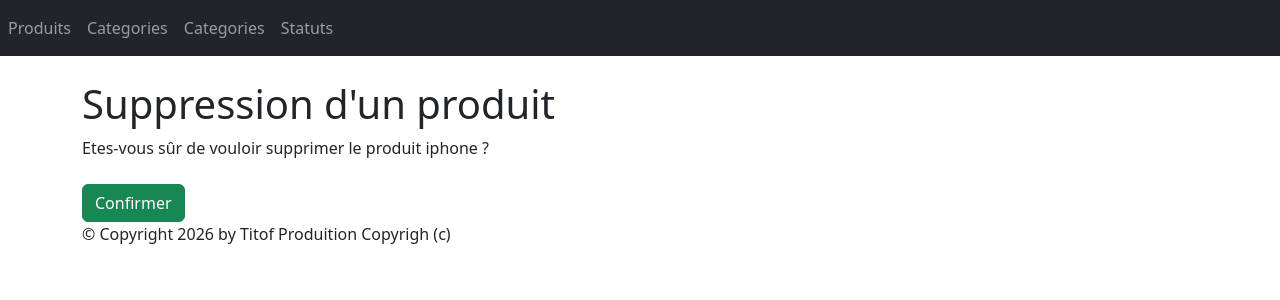
After one commit to NolhanDolou/TutoDjango-DOLOU, a Django app: page /monApp/produit/2/delete/ in a window 1280 px wide. The commit adds this page. Shown: the top 300 px of the page. Run offline with Django 5.2, Linux system fonts and the light colour scheme; data comes from the database, SQL or seed files in the repository; both versions use the stored data as it was after the commit; some libraries are stand-ins or nearby versions.

Commit message:
suppression

```diff
--- /dev/null
+++ b/monProj/monApp/templates/monApp/delete_produit.html
@@ -0,0 +1,9 @@
+{% extends 'monApp/base.html' %}
+{% block contenu %}
+<h1> Suppression d'un produit </h1>
+<form action="" method="post" >
+{% csrf_token %}
+<p>Etes-vous sûr de vouloir supprimer le produit {{ object.intituleProd }} ?</p>
+<button type="submit" class="btn btn-success mt-2">Confirmer</button>
+</form>
+{% endblock %}
--- a/monProj/monApp/templates/monApp/detail_produit.html
+++ b/monProj/monApp/templates/monApp/detail_produit.html
@@ -11,6 +11,7 @@
     <li>Catégorie : {{ prdt.categorie }} </li>
     <li>Statut : {{ prdt.statut}}</li>
     <li>Modifier : <a href="{% url 'modificationProduit' prdt.refProd %}">modifier</a></li>
+    <li>Supprimer : <a href="{% url 'suppressionProduit' prdt.refProd %}">Supprimer</a></li>
     <a href="{% url 'listProduits' %}">Retour à la liste des produits</a>
 </ul>
 {% endblock %}
--- a/monProj/monApp/templates/monApp/list_produits.html
+++ b/monProj/monApp/templates/monApp/list_produits.html
@@ -15,6 +15,7 @@
             <th>Statut</th>
             <th>Détail</th>
             <th>Modifier</th>
+            <th>Supprimer</th>
         </thead>
         <tbody>
             {% for prdt in produits %}
@@ -27,6 +28,7 @@
                     <td>{{ prdt.statut }} </td>
                     <td><a href="{% url 'detailProduit' prdt.refProd %}">{{ prdt.refProd }}</a></td>
                     <td><a href="{% url 'modificationProduit' prdt.refProd %}">modifier</a></td>
+                    <td><a href="{% url 'suppressionProduit' prdt.refProd %}">supprimer</a></td>
                 </tr>
             {% endfor %}
         </tbody>
--- a/monProj/monApp/urls.py
+++ b/monProj/monApp/urls.py
@@ -19,6 +19,9 @@ urlpatterns = [
     path('produits/',views.ProduitListView.as_view(),name='listProduits'),
     path("produit/<int:pk>/",views.ProduitDetailView.as_view(), name='detailProduit'),
     #path('produits/',views.ListProduits ,name='produits'),
+    path("produit/",views.ProduitCreateView.as_view(), name="creationProduit"),
+    path("produit/<pk>/update/",views.ProduitUpdateView.as_view(), name="modificationProduit"),
+    path("produit/<pk>/delete/",views.ProduitDeleteView.as_view(), name="suppressionProduit"),
 
     path("categories/", views.CategorieListView.as_view(), name="ListeCategories"),
     path("categorie/<int:pk>/",views.CategorieDetailView.as_view(), name='detailCategorie'),
@@ -31,7 +34,6 @@ urlpatterns = [
     path("statuts/", views.StatutListView.as_view(), name="ListeStatuts"),
     path("statut/<int:pk>/",views.StatutDetailView.as_view(), name='detailStatut'),
     # path("ListeStatuts/", views.ListeStatuts, name="ListeStatuts")
-    path("produit/",views.ProduitCreateView.as_view(), name="creationProduit"),
-    path("produit/<pk>/update/",views.ProduitUpdateView.as_view(), name="modificationProduit"),
+
 
 ]
--- a/monProj/monApp/views.py
+++ b/monProj/monApp/views.py
@@ -198,3 +198,10 @@ class ProduitUpdateView(UpdateView):
     def form_valid(self, form: BaseModelForm) -> HttpResponse:
         prdt = form.save()
         return redirect('detailProduit', prdt.refProd)
+
+
+
+class ProduitDeleteView(DeleteView):
+    model = Produit
+    template_name = "monApp/delete_produit.html"
+    success_url = reverse_lazy('listProduits')
```
Also changed, not shown: monProj/db.sqlite3.
